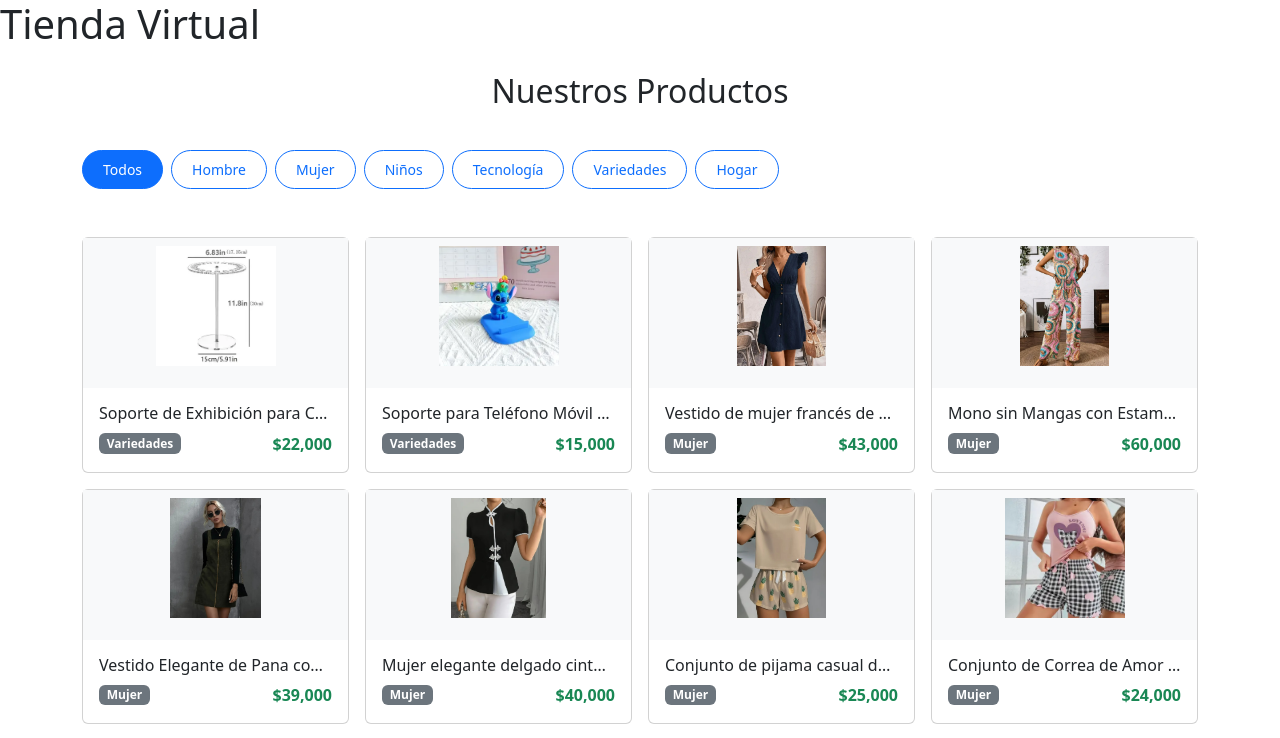
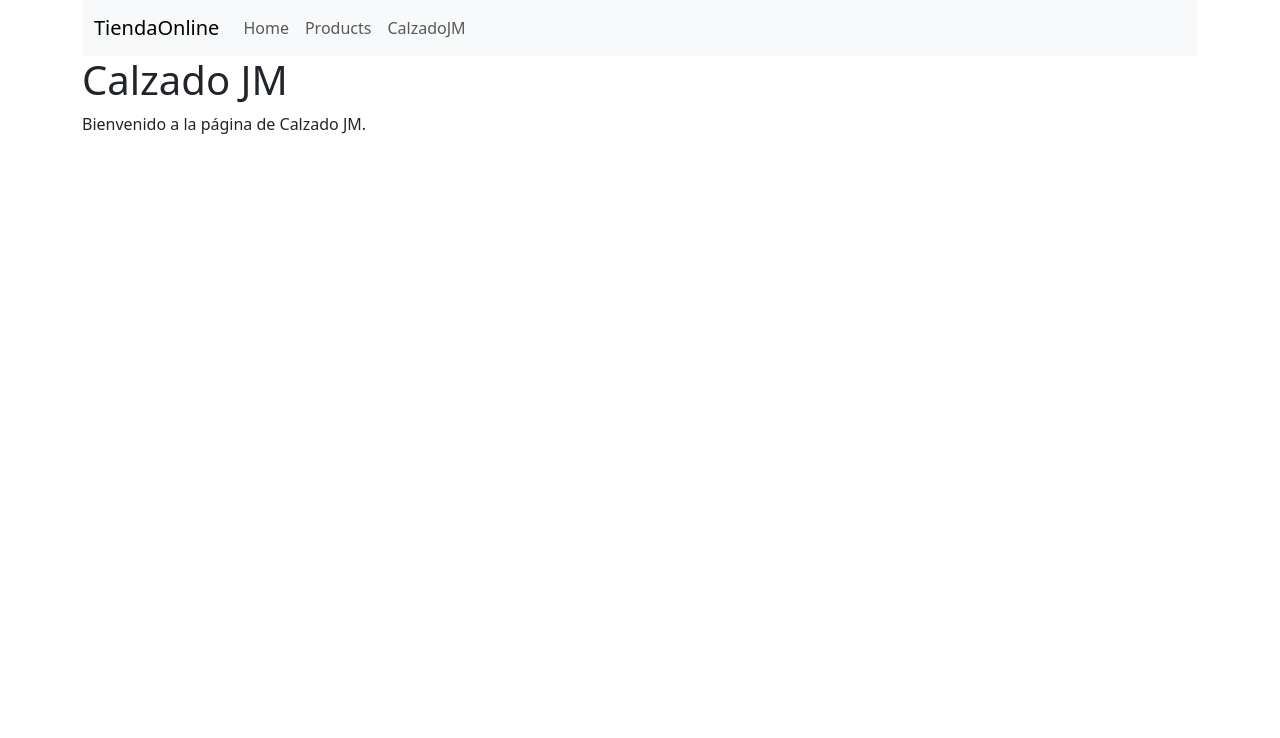
Before and after one commit to Juan31452/tiendaonline, a React (Vite) app: page /calzadojm in a window 1280 px wide. Shown: the top 738 px of the page. Built offline with nearby package versions, Linux system fonts and the light colour scheme.

Commit message:
se crea menu, se cean dos paginas mas

```diff
--- a/src/App.jsx
+++ b/src/App.jsx
@@ -1,11 +1,11 @@
 import React from 'react';
-import Products from './components/products';
+import Products from './pages/products';
+import Menu from './components/Menu';
 
 function App() {
   return (
     <div>
-      <h1>Tienda Virtual</h1>
-      <Products />
+     <Menu />
     </div>
   );
 }
--- /dev/null
+++ b/src/components/Layout.jsx
@@ -0,0 +1,30 @@
+import React from 'react';
+import { Link } from 'react-router-dom';
+
+const NavBar = () => {
+    return (
+        <nav className="navbar navbar-expand-lg navbar-light bg-light">
+            <div className="container-fluid">
+                <Link className="navbar-brand" to="/">TiendaOnline</Link>
+                <button className="navbar-toggler" type="button" data-bs-toggle="collapse" data-bs-target="#navbarNav" aria-controls="navbarNav" aria-expanded="false" aria-label="Toggle navigation">
+                    <span className="navbar-toggler-icon"></span>
+                </button>
+                <div className="collapse navbar-collapse" id="navbarNav">
+                    <ul className="navbar-nav">
+                        <li className="nav-item">
+                            <Link className="nav-link" to="/">Home</Link>
+                        </li>
+                        <li className="nav-item">
+                            <Link className="nav-link" to="/products">Products</Link>
+                        </li>
+                        <li className="nav-item">
+                            <Link className="nav-link" to="/calzadojm">CalzadoJM</Link>
+                        </li>
+                    </ul>
+                </div>
+            </div>
+        </nav>
+    );
+};
+
+export default NavBar;
--- /dev/null
+++ b/src/components/Menu.jsx
@@ -0,0 +1,29 @@
+import React from 'react'
+import { Container } from 'react-bootstrap';
+import { Route, Routes } from 'react-router-dom';
+import Home from '../pages/home';
+import Products from '../pages/products';
+import CalzadoJM from '../pages/calzadojm';
+import { PRIVATE1,PRIVATE2} from './Path';
+import Layaut from './Layout';
+
+
+const Menu = () => {
+    return (
+      <Container>
+        <div>
+           <Layaut/>
+        </div>
+
+
+      <Routes>
+         <Route path="/" element={<Home />} />
+         <Route path={PRIVATE1} element={<Products />} />
+         <Route path={PRIVATE2} element={<CalzadoJM />} />
+      </Routes>
+      </Container>
+    );
+
+  }
+
+  export default Menu
--- a/src/components/ModalDetalles.jsx
+++ b/src/components/ModalDetalles.jsx
@@ -32,10 +32,18 @@ const ModalDetalles = ({ product, show, onHide }) => {
             <h4 className="text-muted mb-3">{product.IdProducto}</h4>
             <h2 className="mb-4">{product.Descripcion}</h2>
 
-            <div className="mb-4">
-              <span className="badge bg-primary me-2 p-2">Talla: {product.Talla}</span>
-              <span className="badge bg-success p-2">Disponibles: {product.Cantidad}</span>
-            </div>
+            <div className="mb-4 d-flex flex-wrap gap-2">
+            <span className="badge bg-primary p-2">Talla: {product.Talla}</span>
+            <span className="badge bg-success p-2">Disponibles: {product.Cantidad}</span>
+            <span className={`badge p-2 ${
+              product.Estado === 'Disponible' ? 'bg-success' :
+              product.Estado === 'Separado' ? 'bg-danger bg-opacity-25 text-dark' :
+              'bg-warning bg-opacity-50'
+            }`}>
+              Estado: {product.Estado}
+            </span>
+          </div>
+
 
             <h3 className="text-primary mb-4">${product.Precio.toLocaleString()}</h3>
 
--- /dev/null
+++ b/src/components/Path.jsx
@@ -0,0 +1,2 @@
+export const PRIVATE1 = '/products';
+export const PRIVATE2 = '/calzadojm';
--- a/src/data/products_modified12.json
+++ b/src/data/products_modified12.json
@@ -30,7 +30,7 @@
       "IdProducto": "12.3",
       "Imagen": "/assets/Pedido12/img3.jpg",
       "Categoria": "Hombre",
-      "Estado": "Disponible"
+      "Estado": "Separado"
     },
     {
       "Descripcion": "Medias Opacas Negras para Mujeres - Medias Transparentes, Finas con Forro de Pelo Falso",
--- /dev/null
+++ b/src/pages/calzadojm.jsx
@@ -0,0 +1,12 @@
+import React from 'react';
+
+const CalzadoJM = () => {
+    return (
+        <div>
+            <h1>Calzado JM</h1>
+            <p>Bienvenido a la página de Calzado JM.</p>
+        </div>
+    );
+};
+
+export default CalzadoJM;
--- /dev/null
+++ b/src/pages/home.jsx
@@ -0,0 +1,12 @@
+import React from 'react';
+
+const Home = () => {
+    return (
+        <div>
+            <h1>Bienvenido a la Tienda Online JM</h1>
+            <p>Explora nuestros productos y ofertas especiales.</p>
+        </div>
+    );
+};
+
+export default Home;
--- a/src/components/products.jsx
+++ b/src/pages/products.jsx
@@ -3,8 +3,8 @@ import productos11 from "../data/products_modified11.json";
 import productos12 from "../data/products_modified12.json";
 import productos13 from "../data/products_modified13.json";
 import productos14 from "../data/products_modified14.json";
-import CategorySelector from './CategorySelector';
-import ModalDetalles from './ModalDetalles';
+import CategorySelector from '../components/CategorySelector';
+import ModalDetalles from '../components/ModalDetalles';
 
 export default function Products() {
   const [allProducts, setAllProducts] = useState([]);
```
